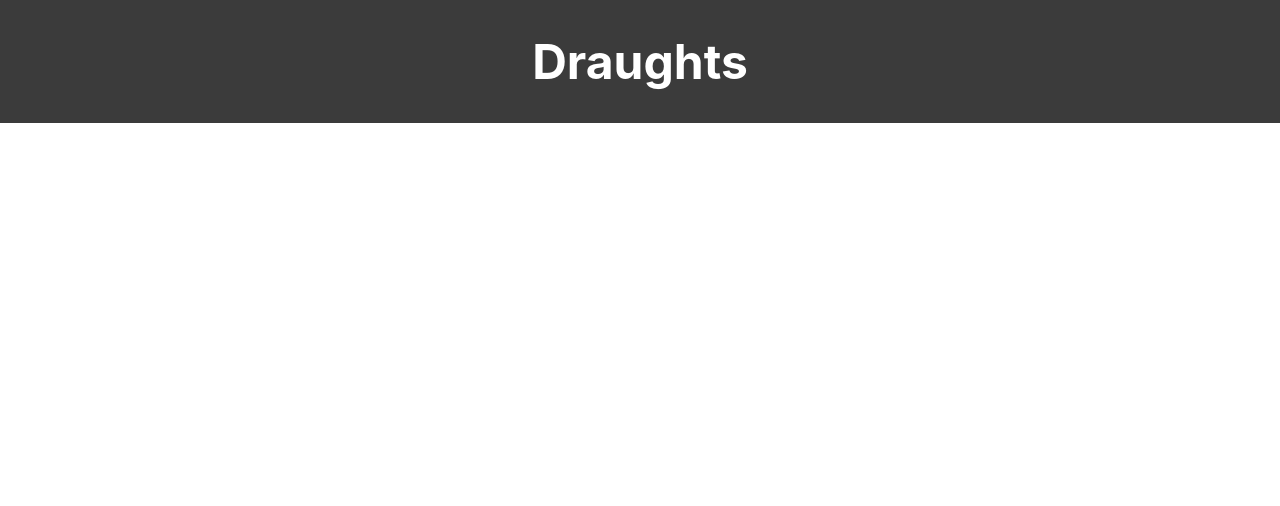
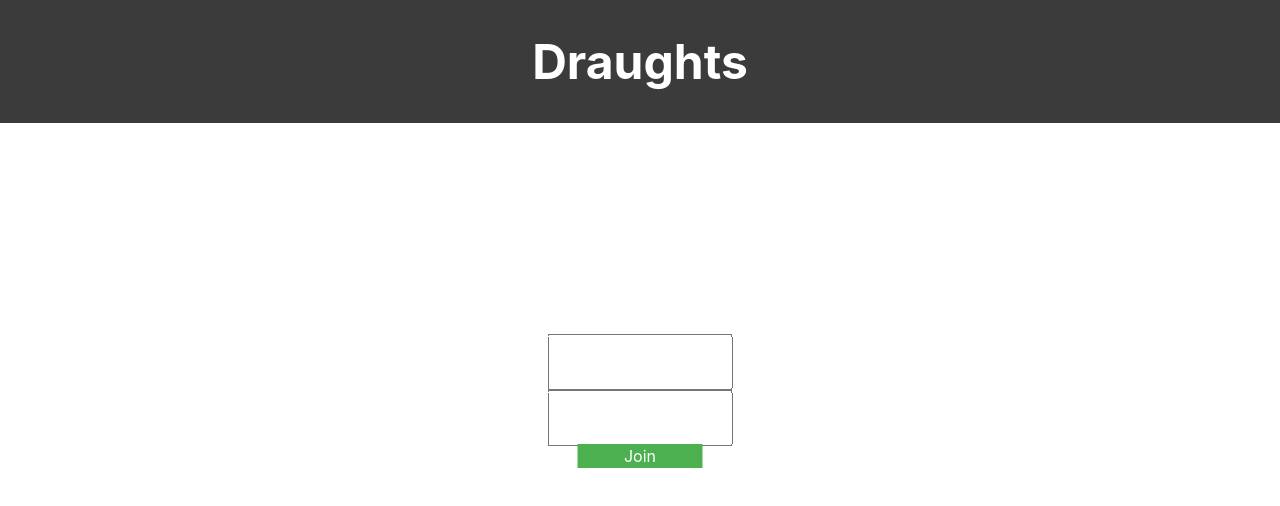
Before and after one commit to tim-beatham/draughts, a React (Create React App) app: page /join in a window 1280 px wide. Shown: the top 506 px of the page. Built offline with nearby package versions, Linux system fonts and the light colour scheme.

Commit message:
Implemented rooms.

```diff
--- a/src/App.js
+++ b/src/App.js
@@ -12,10 +12,15 @@ class App extends React.Component{
 
   state = {
     userName: "",
+    serverID: ""
   }
 
   setUsername = (username) => {
       this.setState({userName: username});
+  }
+
+  setServerID = (serverID) => {
+      this.setState({serverID: serverID})
   }
 
   render(){
@@ -31,7 +36,12 @@ class App extends React.Component{
             )} />
             <Route exact path="/gameInstance" render={props => (
                 <React.Fragment>
-                  <GameInstance username={this.state.userName} />
+                  <GameInstance username={this.state.userName} server={this.state.serverID} />
+                </React.Fragment>
+            )}/>
+            <Route exact path="/join" render={props => (
+                <React.Fragment>
+                    <Join setUsername={this.setUsername} setServerID={this.setServerID}/>
                 </React.Fragment>
             )}/>
           </div>
--- a/src/components/GameInstance.js
+++ b/src/components/GameInstance.js
@@ -7,29 +7,43 @@ class GameInstance extends React.Component {
 
     state = {
         users: [],
+        serverID: ""
     }
 
     componentDidMount() {
-        console.log(this.props.username);
         this.socket = socketIOClient(ENDPOINT);
-        this.socket.emit("client-username", this.props.username)
 
-        this.socket.on("update-users", (users) => {
-            this.setState({users: users});
-        })
+        if (this.props.server === ""){
+            // Then we are creating a server
+            this.socket.emit("create-server", this.props.username);
+            this.socket.on("server-created", (serverID) => {
+                this.setState({serverID: serverID});
+            })
+
+        } else {
+            // We are joining a server.
+
+            this.socket.emit("join-server", {server: this.props.server, username: this.props.username});
+        }
+
+        this.socket.on("user-changed", (users) => {
+           this.setState({users: users});
+        });
+
+
     }
 
     componentWillUnmount() {
         this.socket.emit("user-disconnecting", this.props.username);
 
-        this.setState({users: []});
-
-        this.socket.disconnect();
     }
 
     render() {
         return (
-            <p>{this.state.users.join("\n")}</p>
+            <div>
+                <p>{this.state.serverID}</p>
+                <p>{this.state.users.toString()}</p>
+            </div>
         );
     }
 }
--- a/src/components/Join.js
+++ b/src/components/Join.js
@@ -1,12 +1,37 @@
 import React from "react";
+import '../stylesheets/CreateOrJoin.css'
+import {Link} from "react-router-dom";
 
 class Join extends React.Component{
+
+    state = {
+        username: "",
+        serverID: ""
+    }
+
+    usernameChange = (event) => {
+        this.setState({username: event.target.value});
+
+
+    }
+
+    serverChange = (event) => {
+        this.setState({serverID: event.target.value});
+
+    }
+
+    setJoinInfo = () => {
+        this.props.setServerID.call(this, this.state.serverID);
+        this.props.setUsername.call(this, this.state.username);
+    }
 
 
     render() {
         return (
-            <div>
-
+            <div className="center">
+                <input className='stack' type="text" onChange={this.usernameChange}/>
+                <input className='stack' type="text" onChange={this.serverChange}/>
+                <Link className='join' to="/gameInstance" onClick={this.setJoinInfo}>Join</Link>
             </div>
         );
     }
--- a/src/stylesheets/CreateOrJoin.css
+++ b/src/stylesheets/CreateOrJoin.css
@@ -21,6 +21,23 @@
     transform: translate(-50%, -50%);
 }
 
+.stack{
+    display: block;
+}
+
+
+.join{
+    background-color: #4CAF50;
+    border: none;
+    color: white;
+    padding: 2px 25%;
+    text-decoration: none;
+    margin: 4px 2px;
+    cursor: pointer;
+    height: 50px;
+}
+
+
 
 .create-server{
     background-color: #4CAF50;
```
Also changed, not shown: server.js (+15 -17 lines).
